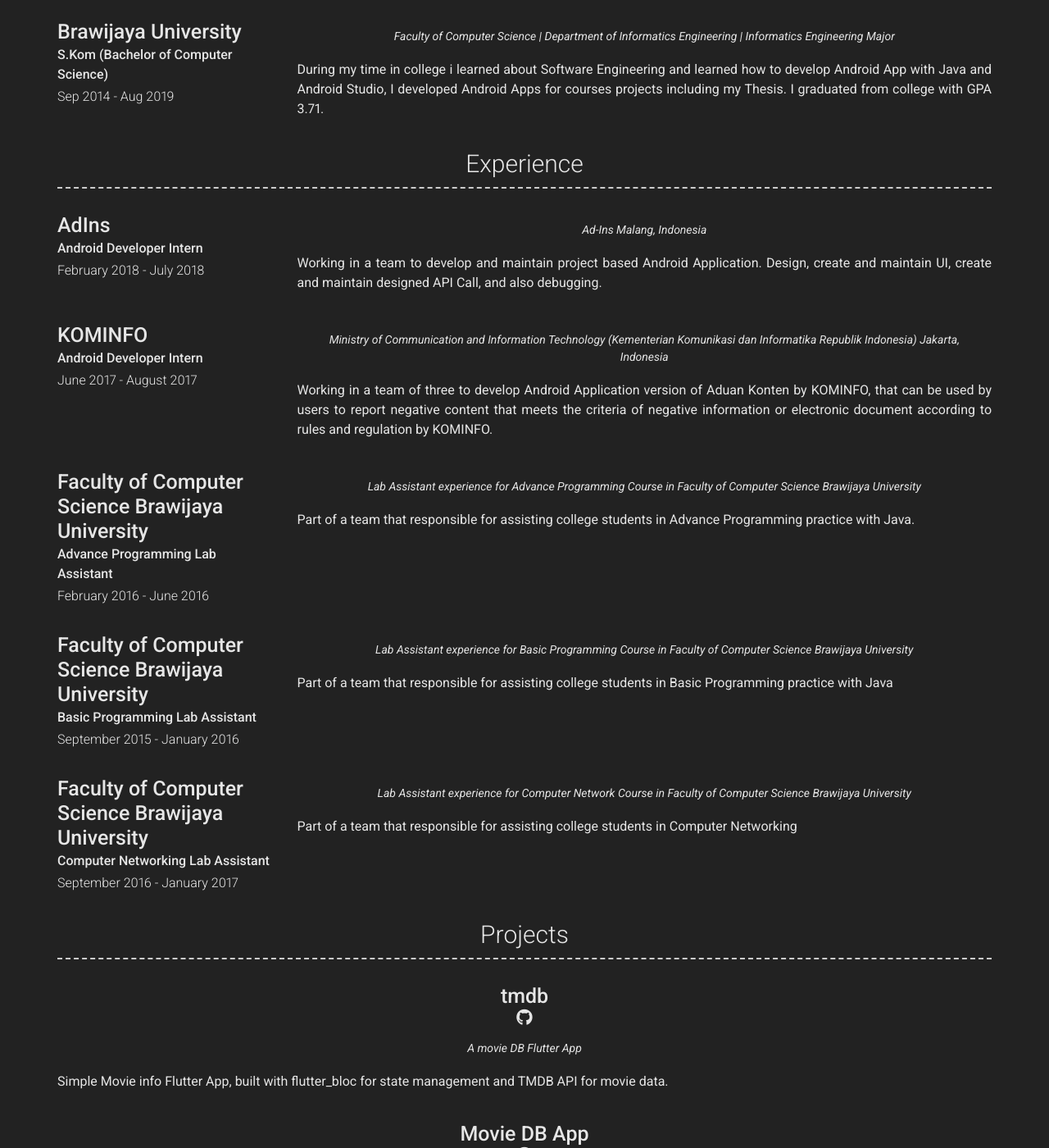
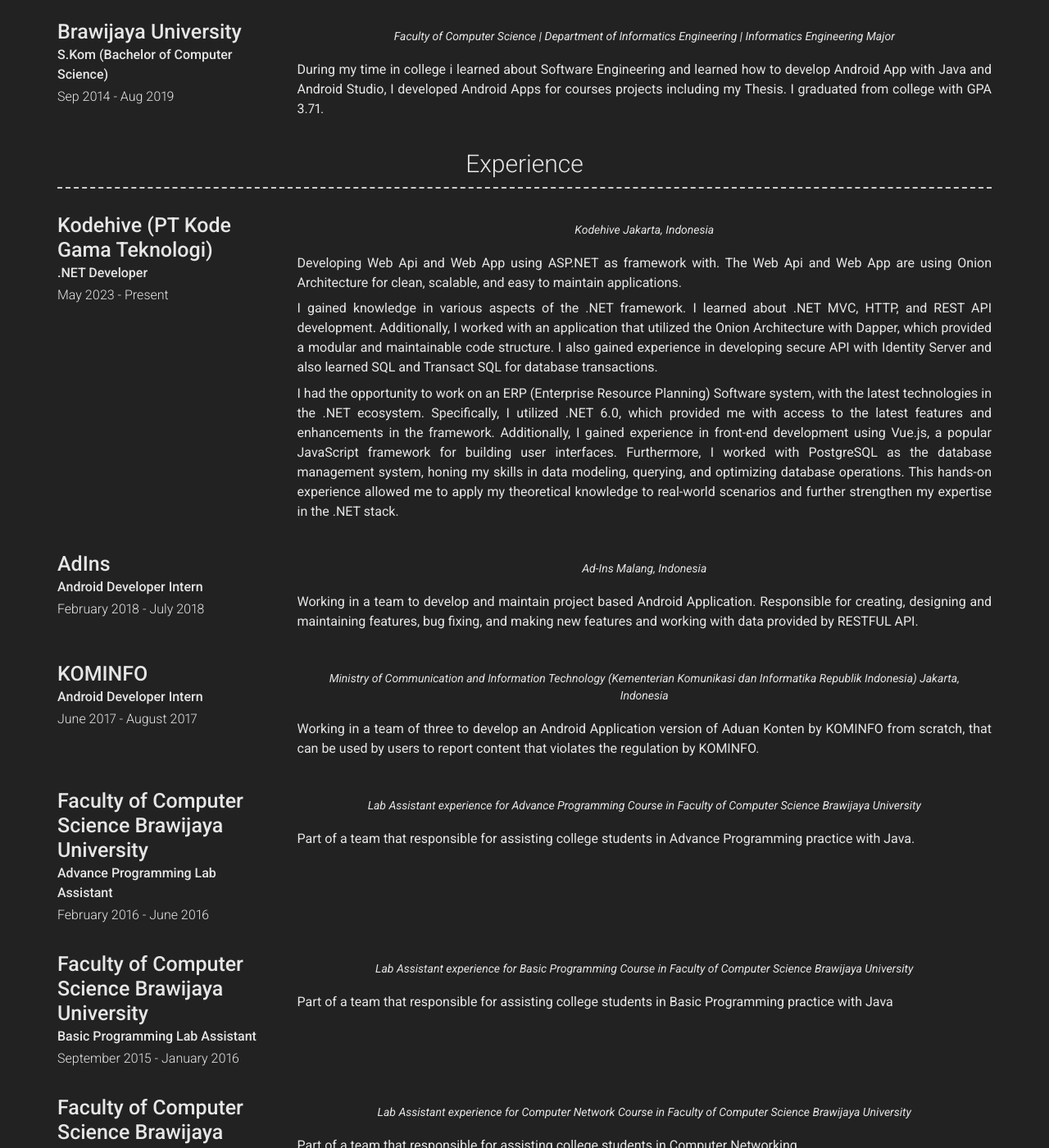
Before and after one commit to fauzanpahlawan/fauzanpahlawan.github.io, a Jekyll site: the page built from index.md, in a window 1280 px wide and 1400 px high, scrolled down 1030 px. Shown: the whole window at 82% size. Built offline with Jekyll 4.4.1, drawn with Linux system fonts in a browser that asks for light colours; nearby versions of some CDN libraries.

Commit message:
Update experience.yml

```diff
--- a/_data/experience.yml
+++ b/_data/experience.yml
@@ -1,5 +1,21 @@
 # Experience template
 # Experience 1
+- layout: left
+  company: Kodehive (PT Kode Gama Teknologi)
+  #  link:
+  job_title: .NET Developer
+  dates: May 2023 - Present
+  quote: >
+    Kodehive Jakarta, Indonesia
+  description: | # this will include new lines to allow paragraphs
+    Developing Web Api and Web App using ASP.NET as framework with. The Web Api and Web App are using Onion Architecture for clean, scalable, and easy to maintain applications.
+
+    I gained knowledge in various aspects of the .NET framework. I learned about .NET MVC, HTTP, and REST API development. Additionally, I worked with an application that utilized the Onion Architecture with Dapper, which provided a modular and maintainable code structure. I also gained experience in developing secure API with Identity Server and also learned SQL and Transact SQL for database transactions.
+
+    I had the opportunity to work on an ERP (Enterprise Resource Planning) Software system, with the latest technologies in the .NET ecosystem. Specifically, I utilized .NET 6.0, which provided me with access to the latest features and enhancements in the framework. Additionally, I gained experience in front-end development using Vue.js, a popular JavaScript framework for building user interfaces. Furthermore, I worked with PostgreSQL as the database management system, honing my skills in data modeling, querying, and optimizing database operations. This hands-on experience allowed me to apply my theoretical knowledge to real-world scenarios and further strengthen my expertise in the .NET stack.
+
+
+# Experience 2
 - layout: left
   company: AdIns
   #  link:
@@ -8,9 +24,9 @@
   quote: >
     Ad-Ins Malang, Indonesia
   description: | # this will include new lines to allow paragraphs
-    Working in a team to develop and maintain project based Android Application. Design, create and maintain UI, create and maintain designed API Call, and also debugging.
+    Working in a team to develop and maintain project based Android Application. Responsible for creating, designing and maintaining features, bug fixing, and making new features and working with data provided by RESTFUL API.
 
-# Experience 2
+# Experience 3
 - layout: left
   company: KOMINFO
   #  link:
@@ -19,9 +35,9 @@
   quote: >
     Ministry of Communication and Information Technology (Kementerian Komunikasi dan Informatika Republik Indonesia) Jakarta, Indonesia
   description: | # this will include new lines to allow paragraphs
-    Working in a team of three to develop Android Application version of Aduan Konten by KOMINFO, that can be used by users to report negative content that meets the criteria of negative information or electronic document according to rules and regulation by KOMINFO.
+    Working in a team of three to develop an Android Application version of Aduan Konten by KOMINFO from scratch, that can be used by users to report content that violates the regulation by KOMINFO.
 
-# Experience 3
+# Experience 4
 - layout: left
   company: Faculty of Computer Science Brawijaya University
   #  link:
@@ -32,7 +48,7 @@
   description: | # this will include new lines to allow paragraphs
     Part of a team that responsible for assisting college students in Advance Programming practice with Java.
 
-# Experience 4
+# Experience 5
 - layout: left
   company: Faculty of Computer Science Brawijaya University
   #  link:
@@ -43,7 +59,7 @@
   description: | # this will include new lines to allow paragraphs
     Part of a team that responsible for assisting college students in Basic Programming practice with Java
 
-# Experience 5
+# Experience 6
 - layout: left
   company: Faculty of Computer Science Brawijaya University
   #  link:
```
